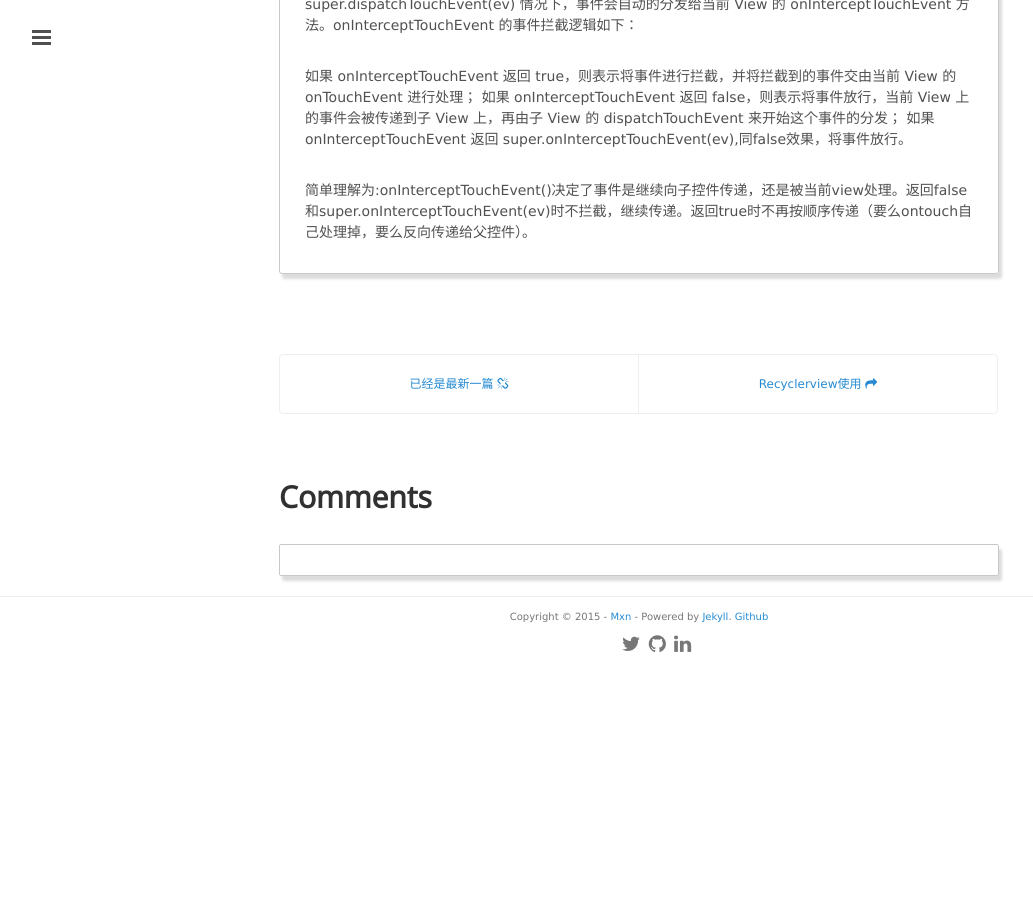
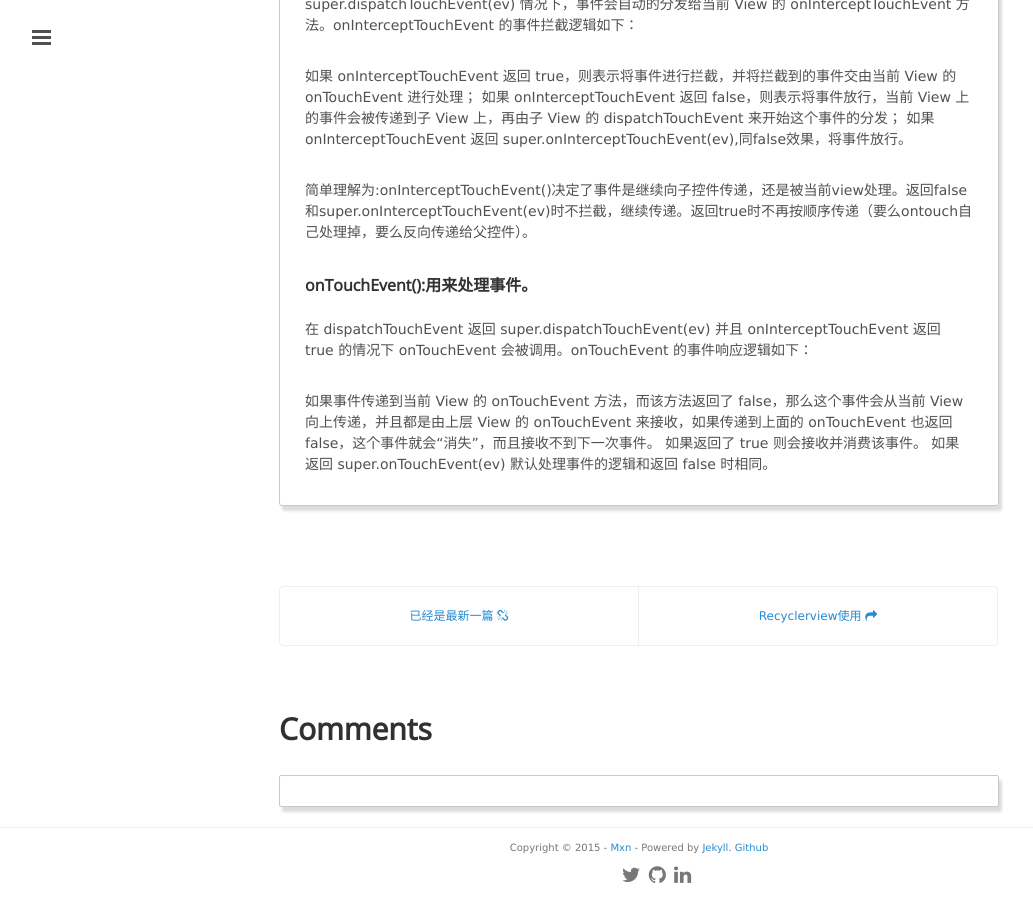
Before and after one commit to mxn21/mxn21.github.io, a Jekyll site: the page built from _posts/2015-5-20-android事件传递分析.md, in a window 1280 px wide and 900 px high, scrolled down 1179 px. Shown: the whole window, without its empty margins (1-1034 px from the left). Built offline with Jekyll 4.4.1, drawn with Linux system fonts in a browser that asks for light colours; Markdown is read by kramdown in place of the engine named in the settings; comment, search, counter and statistics services are not loaded; before the commit the page ends 1848 px from its top, so only the background shows below that.

Commit message:
Update 2015-5-20-android事件传递分析.md

```diff
--- a/_posts/2015-5-20-android事件传递分析.md
+++ b/_posts/2015-5-20-android事件传递分析.md
@@ -41,3 +41,11 @@
 如果 onInterceptTouchEvent 返回 super.onInterceptTouchEvent(ev),同false效果，将事件放行。
 
 简单理解为:onInterceptTouchEvent()决定了事件是继续向子控件传递，还是被当前view处理。返回false和super.onInterceptTouchEvent(ev)时不拦截，继续传递。返回true时不再按顺序传递（要么ontouch自己处理掉，要么反向传递给父控件）。
+
+####onTouchEvent():用来处理事件。
+
+在 dispatchTouchEvent 返回 super.dispatchTouchEvent(ev) 并且 onInterceptTouchEvent 返回 true 的情况下 onTouchEvent 会被调用。onTouchEvent 的事件响应逻辑如下：
+
+如果事件传递到当前 View 的 onTouchEvent 方法，而该方法返回了 false，那么这个事件会从当前 View 向上传递，并且都是由上层 View 的 onTouchEvent 来接收，如果传递到上面的 onTouchEvent 也返回 false，这个事件就会“消失”，而且接收不到下一次事件。
+如果返回了 true 则会接收并消费该事件。
+如果返回 super.onTouchEvent(ev) 默认处理事件的逻辑和返回 false 时相同。
```
